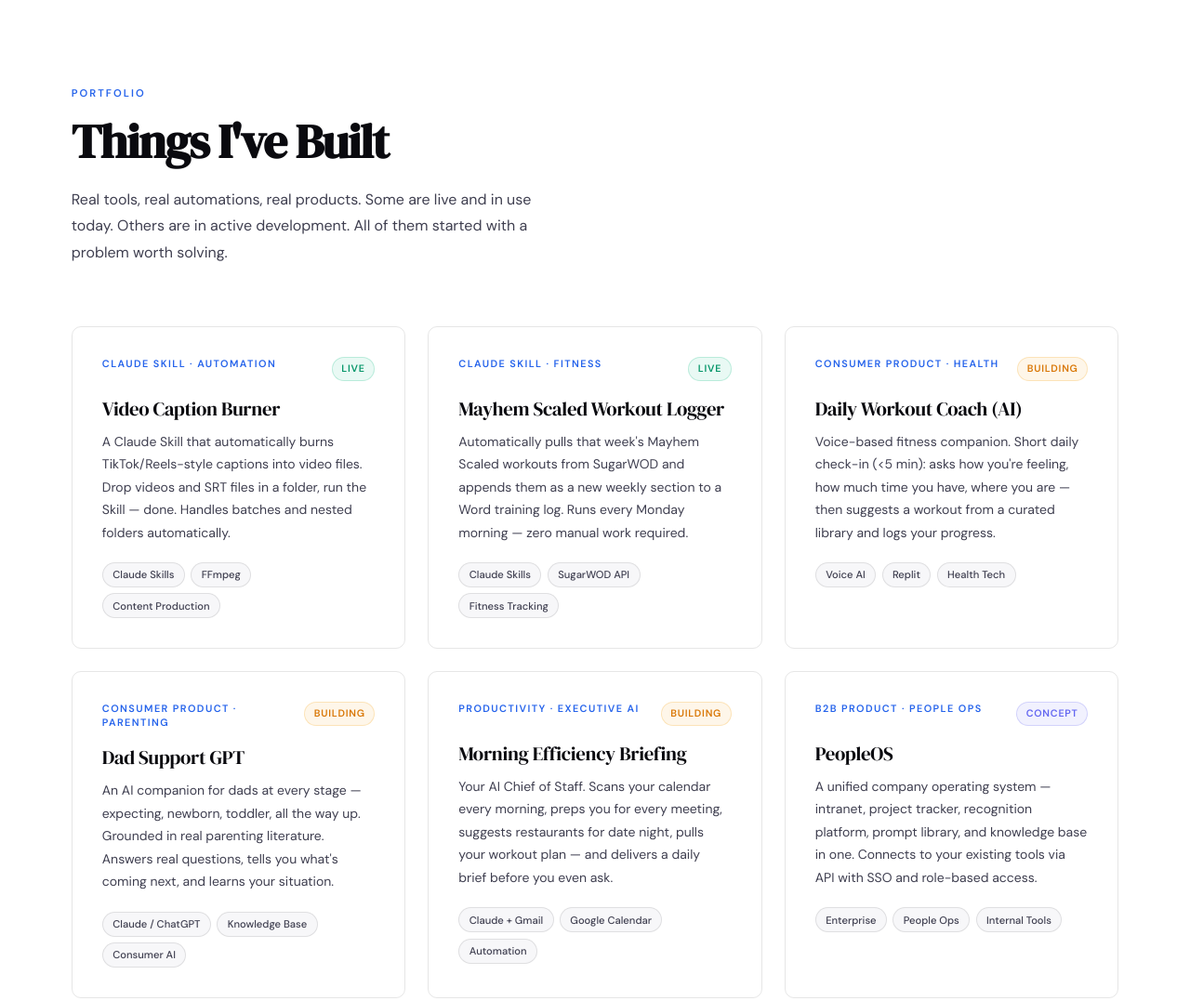
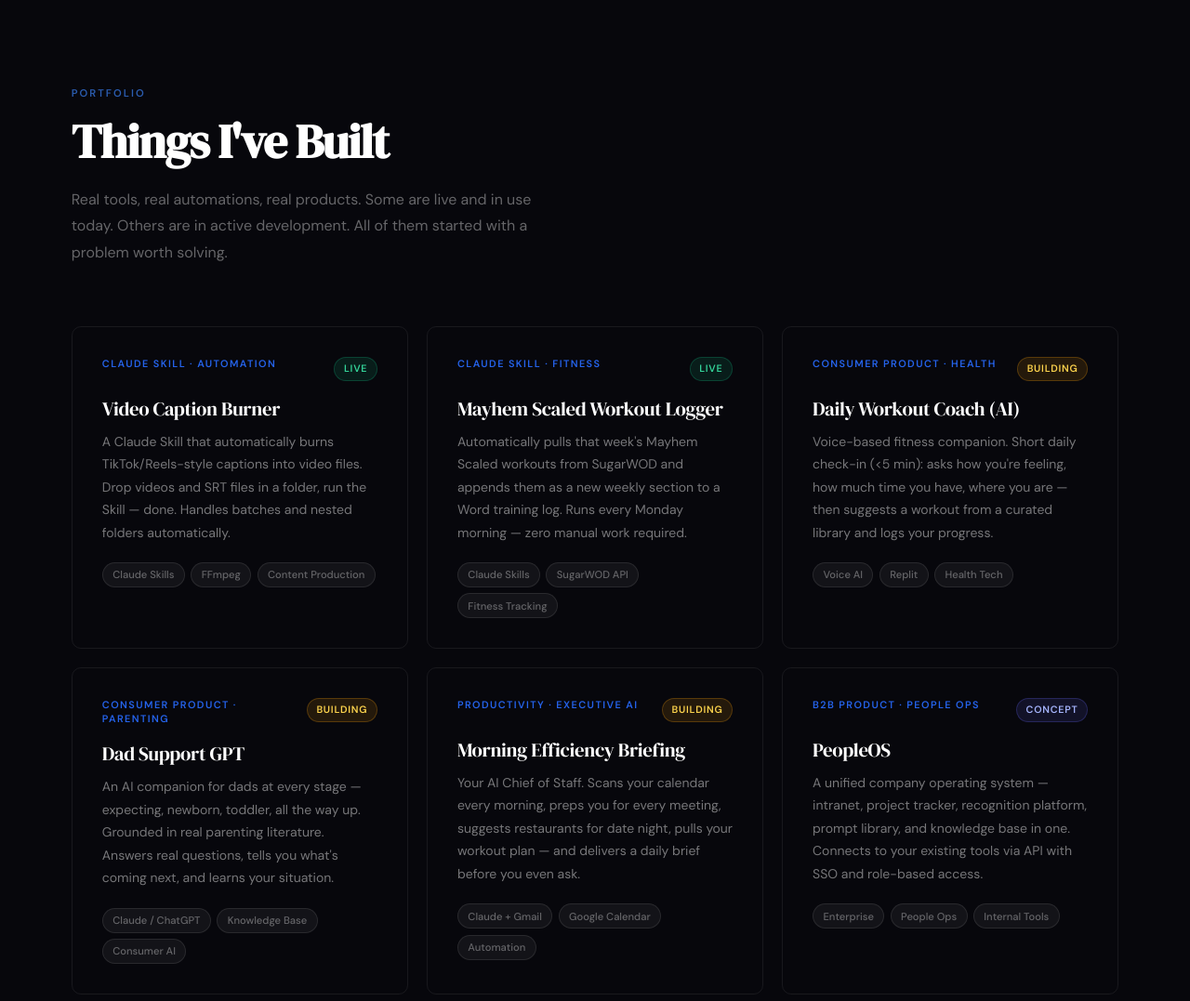
Before and after one commit to cmckenna516/portfolio, a plain HTML site: page index.html in a window 1280 px wide. Shown: the part 3040-4117 px from the top of the page at 93% size. Drawn offline with Linux system fonts and the light colour scheme.

Commit message:
Portfolio section: dark background to match Products section

```diff
--- a/index.html
+++ b/index.html
@@ -234,18 +234,21 @@
     .tool-desc { font-size: 0.865rem; color: var(--ink-mid); line-height: 1.7; }
 
     /* ── PORTFOLIO ── */
-    #portfolio { background: var(--white); }
-    .portfolio-grid { display: grid; grid-template-columns: repeat(auto-fill, minmax(320px, 1fr)); gap: 1.5rem; }
+    #portfolio { background: var(--hero-bg); }
+    #portfolio .section-tag  { color: rgba(59,130,246,0.7); }
+    #portfolio h2            { color: var(--white); }
+    #portfolio .section-desc { color: rgba(255,255,255,0.38); }
+    .portfolio-grid { display: grid; grid-template-columns: repeat(auto-fill, minmax(320px, 1fr)); gap: 1.25rem; }
     .artifact-card {
-      border: 1px solid var(--border);
+      border: 1px solid rgba(255,255,255,0.07);
       border-radius: 10px;
       padding: 2rem;
-      transition: border-color 0.2s, transform 0.2s, box-shadow 0.2s;
+      transition: border-color 0.2s, transform 0.2s, background 0.2s;
     }
     .artifact-card:hover {
-      border-color: var(--blue-border);
+      border-color: rgba(37,99,235,0.35);
       transform: translateY(-3px);
-      box-shadow: 0 14px 36px rgba(0,0,0,0.06);
+      background: rgba(37,99,235,0.04);
     }
     .artifact-header { display: flex; justify-content: space-between; align-items: flex-start; margin-bottom: 1.1rem; }
     .artifact-category {
@@ -260,23 +263,24 @@
       letter-spacing: 0.07em; text-transform: uppercase;
       flex-shrink: 0; margin-left: 0.5rem;
     }
-    .badge-live   { background: rgba(16,185,129,0.09);  color: #059669; border: 1px solid rgba(16,185,129,0.22); }
-    .badge-building { background: rgba(245,158,11,0.09); color: #D97706; border: 1px solid rgba(245,158,11,0.22); }
-    .badge-concept { background: rgba(99,102,241,0.09); color: #6366F1; border: 1px solid rgba(99,102,241,0.22); }
+    .badge-live     { background: rgba(16,185,129,0.12);  color: #34D399; border: 1px solid rgba(16,185,129,0.25); }
+    .badge-building { background: rgba(245,158,11,0.12);  color: #FCD34D; border: 1px solid rgba(245,158,11,0.25); }
+    .badge-concept  { background: rgba(99,102,241,0.12);  color: #A5B4FC; border: 1px solid rgba(99,102,241,0.25); }
     .artifact-title {
       font-family: 'DM Serif Display', serif;
       font-size: 1.3rem; letter-spacing: -0.015em; line-height: 1.15;
+      color: var(--white);
       margin-bottom: 0.7rem;
     }
-    .artifact-desc { font-size: 0.875rem; color: var(--ink-mid); line-height: 1.75; margin-bottom: 1.25rem; }
+    .artifact-desc { font-size: 0.875rem; color: rgba(255,255,255,0.45); line-height: 1.75; margin-bottom: 1.25rem; }
     .artifact-tags { display: flex; flex-wrap: wrap; gap: 0.4rem; }
     .tag {
       padding: 0.2rem 0.65rem;
-      background: var(--surface);
-      border: 1px solid var(--border);
+      background: rgba(255,255,255,0.05);
+      border: 1px solid rgba(255,255,255,0.09);
       border-radius: 100px;
       font-size: 0.7rem; font-weight: 500;
-      color: var(--ink-mid);
+      color: rgba(255,255,255,0.35);
     }
 
     /* ── PRODUCTS ── */
```
